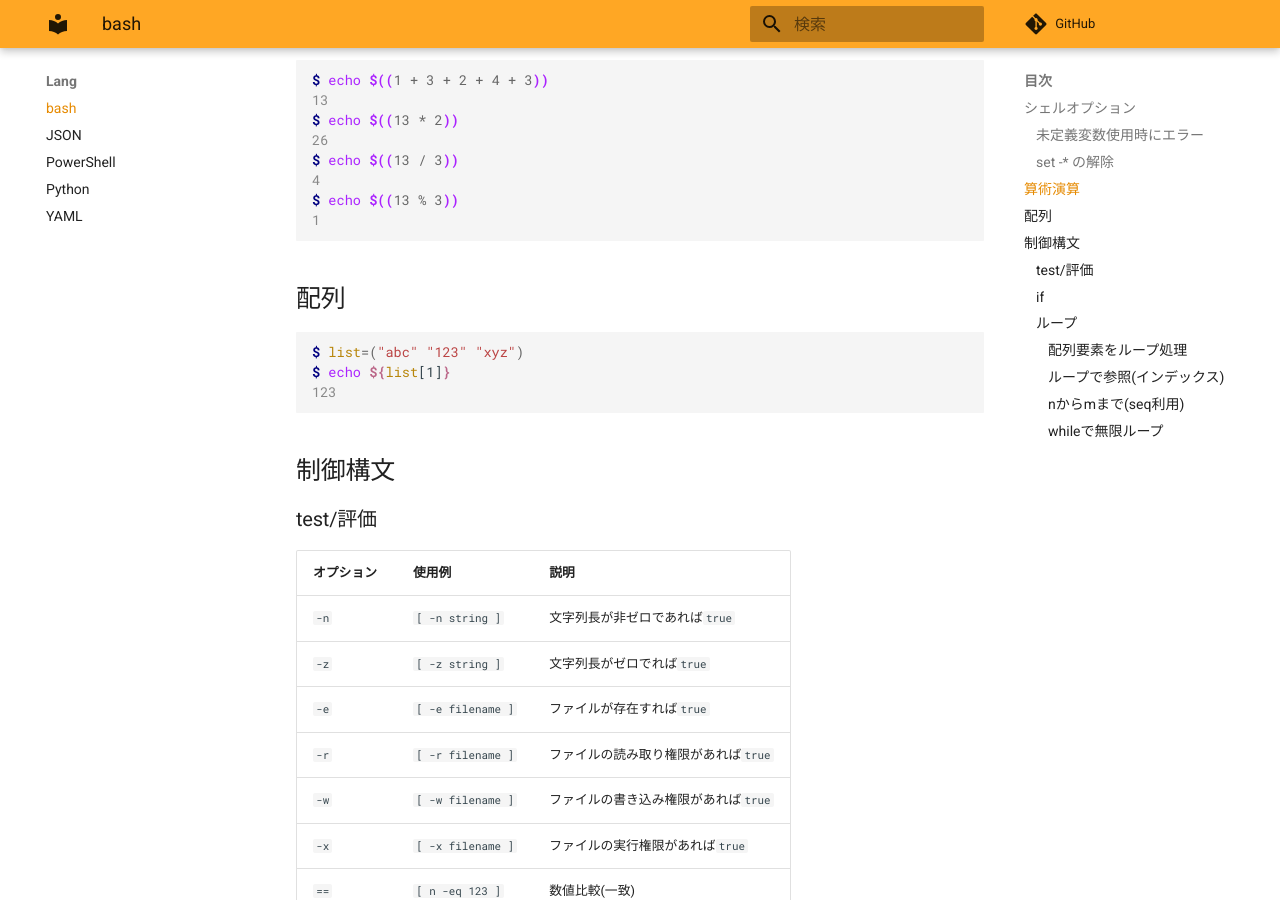
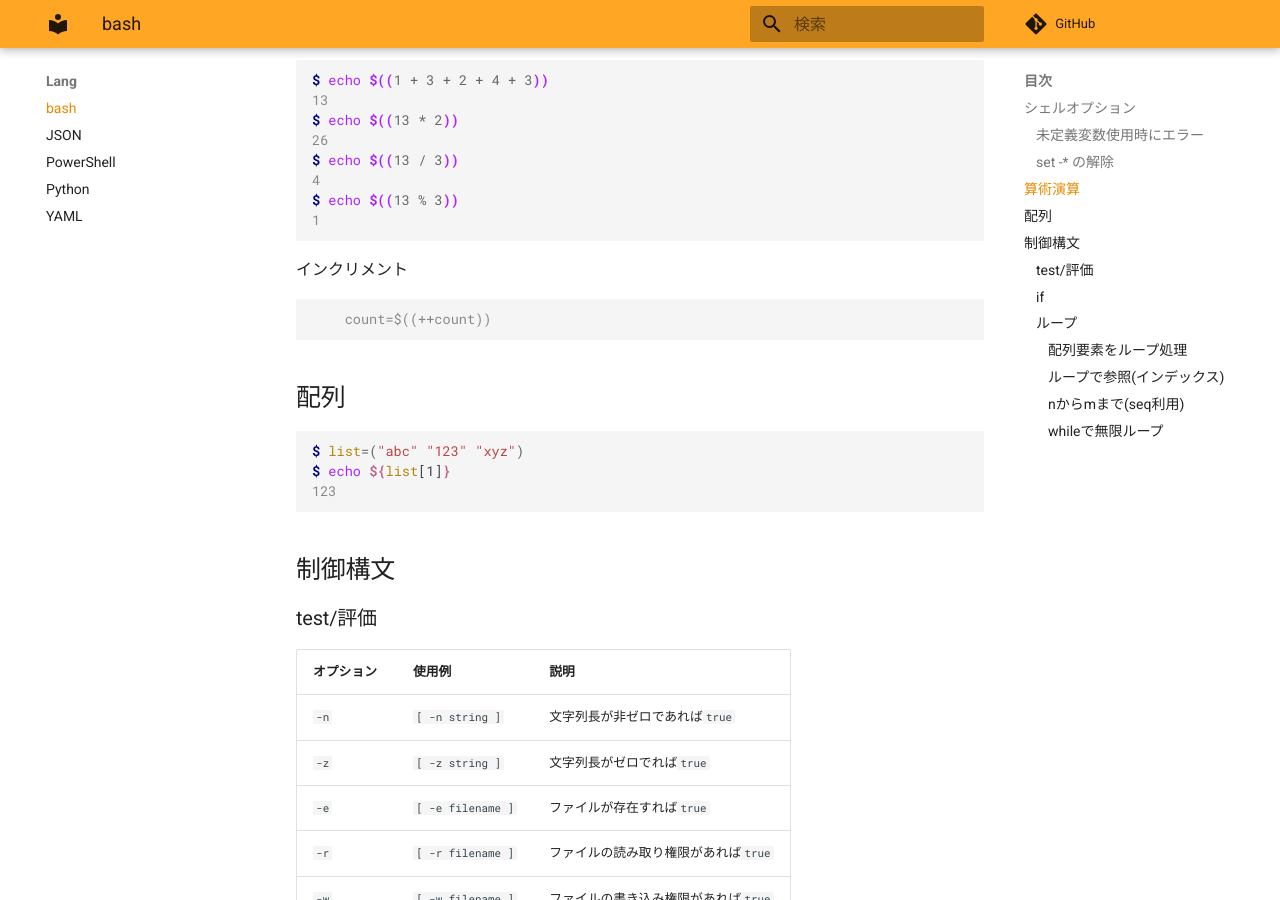
Before and after one commit to zaki-lknr/docs, an MkDocs documentation site: the page built from docs/lang/bash.md, in a window 1280 px wide and 900 px high, scrolled down 801 px. Built offline with MkDocs 1.6.1 and Material for MkDocs 9.7.7, drawn with Linux system fonts in a browser that asks for light colours; comment, search, counter and statistics services are not loaded.

Commit message:
add: lang/bash: インクリメント

````diff
--- a/docs/lang/bash.md
+++ b/docs/lang/bash.md
@@ -37,6 +37,12 @@ $ echo $((13 / 3))
 4
 $ echo $((13 % 3))
 1
+```
+
+インクリメント
+
+```console
+    count=$((++count))
 ```
 
 ## 配列
````
